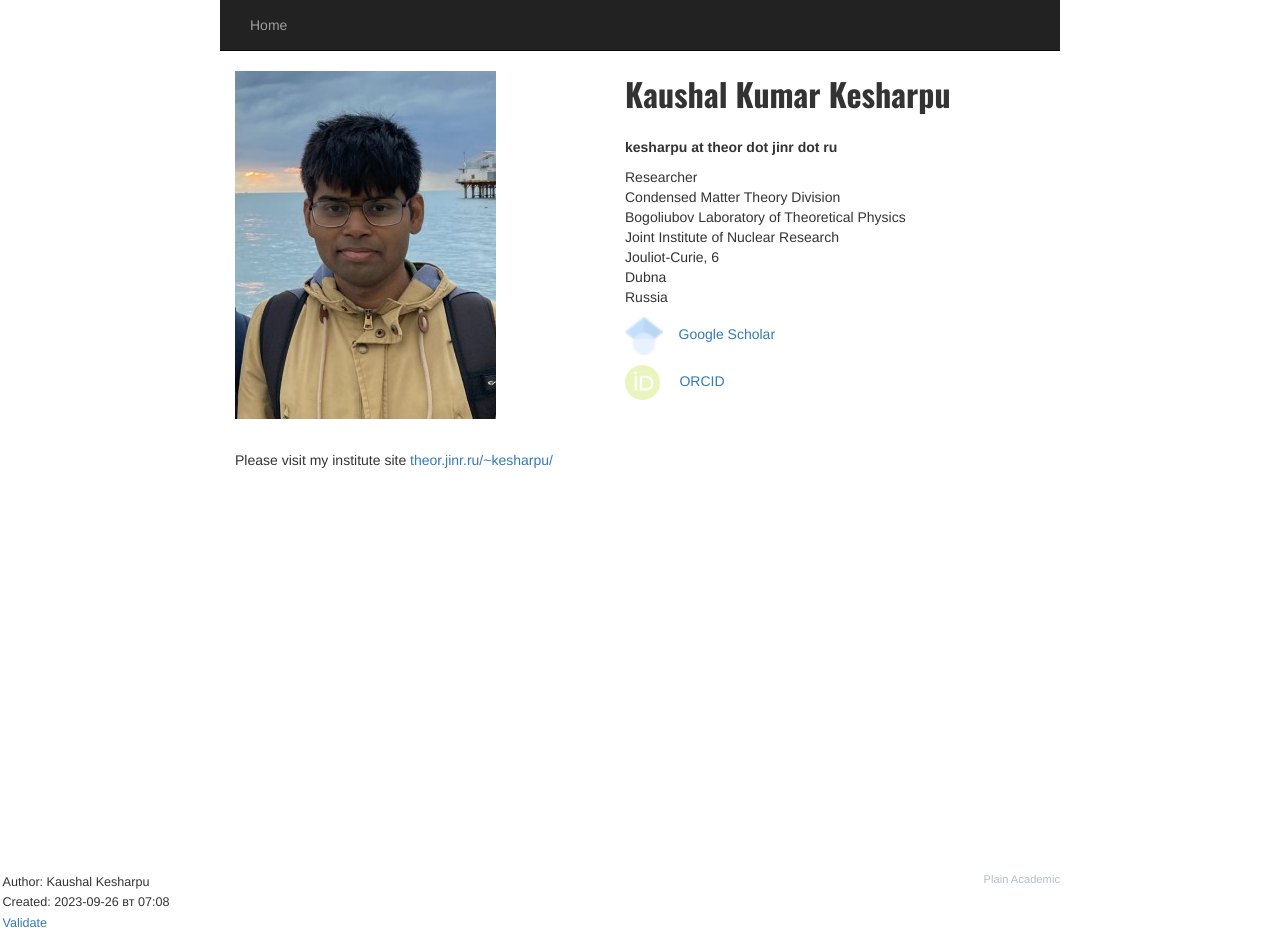
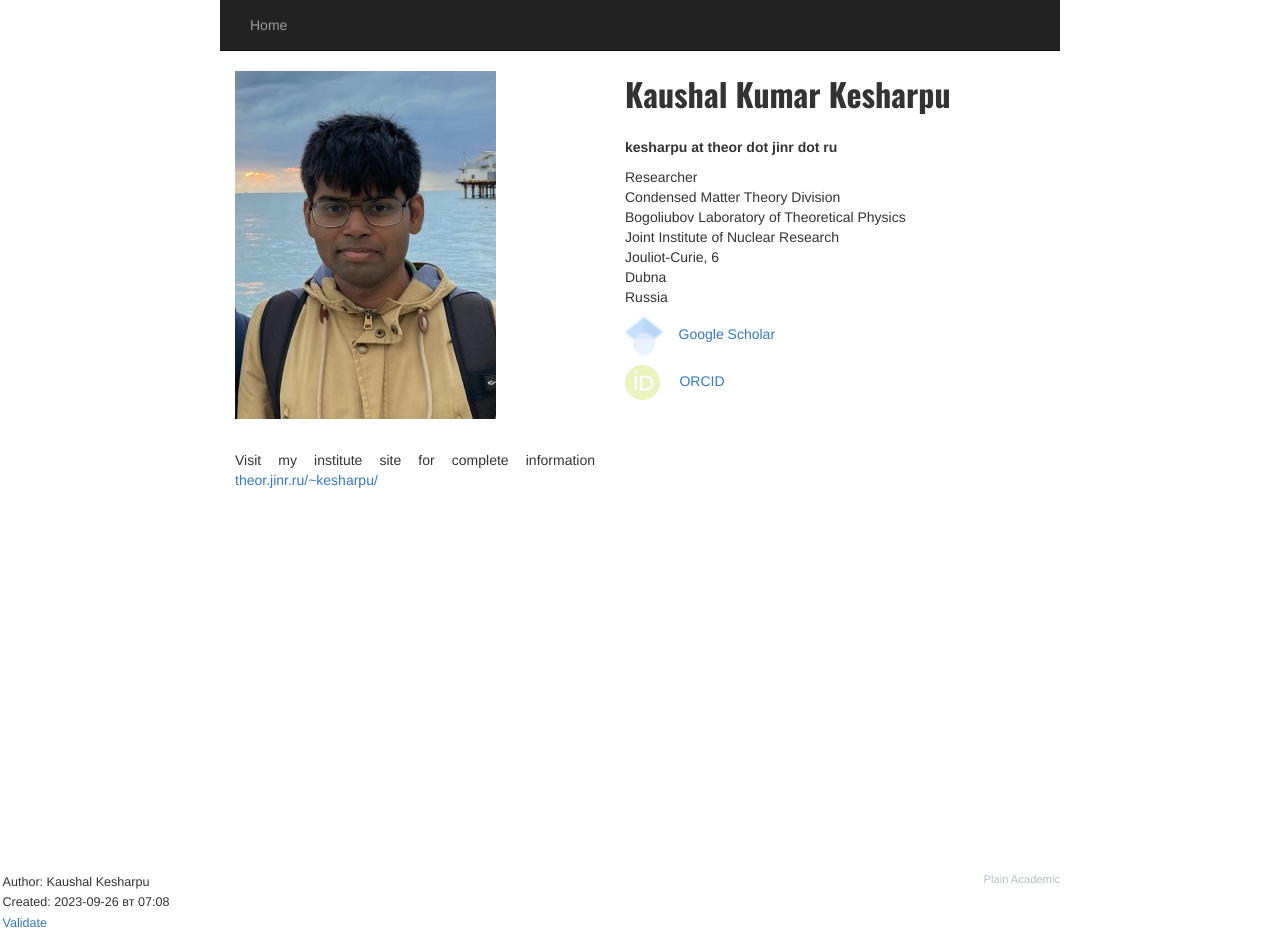
Before and after one commit to KaushalKesharpu/kaushalkesharpu.github.io, a plain HTML site: page index.html in a window 1280 px wide. Shown: the top 935 px of the page. Drawn offline with nearby package versions, Linux system fonts and the light colour scheme.

Commit message:
Update index.html

```diff
--- a/index.html
+++ b/index.html
@@ -250,7 +250,7 @@
                 <img class="img-responsive" src="photo.jpg" alt=""><br>
 
                 <div style="margin-top:3%; text-align:justify;">
-                                        <p>Please visit my institute site <a href="http://theor.jinr.ru/~kesharpu/">theor.jinr.ru/~kesharpu/</a></p>
+                                        <p>Visit my institute site for complete information <a href="http://theor.jinr.ru/~kesharpu/">theor.jinr.ru/~kesharpu/</a></p>
 
                 </div>
             </div>
```
